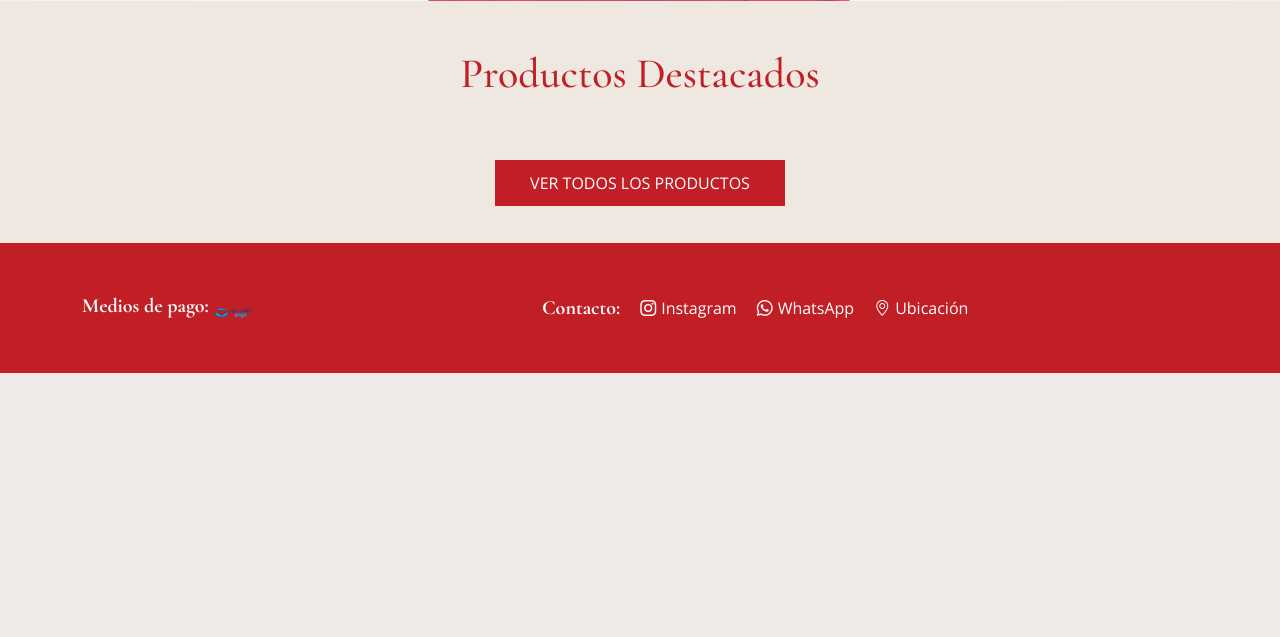
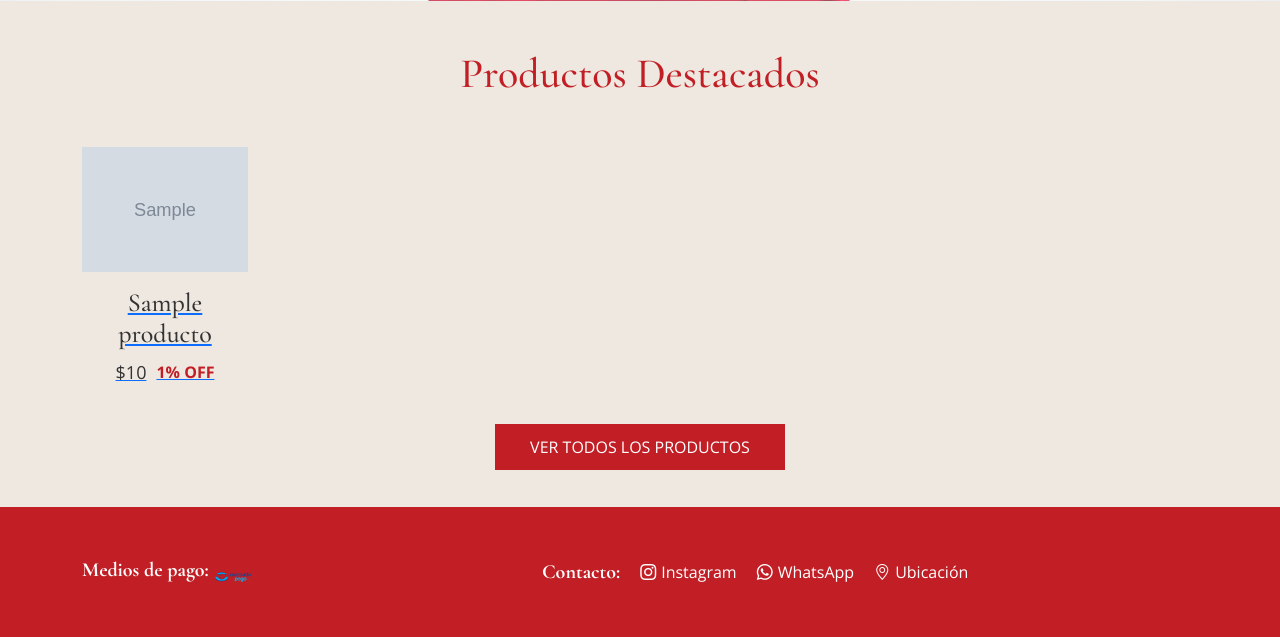
Before and after one commit to palomaponte07-maker/NUEVOPROYECTO, a Django app: page / in a window 1280 px wide. Shown: the part 695-1332 px from the top of the page. Before the commit the page ends 1068 px from the top, so only its background shows below. Run offline with Django 5.2, Linux system fonts and the light colour scheme; tables that the repository leaves empty hold one stand-in row (values such as "Sample post"); grey boxes marked "Sample" are stand-in pictures; some libraries are stand-ins or nearby versions.

Commit message:
Actualiza productos y variantes

```diff
--- a/productos/admin.py
+++ b/productos/admin.py
@@ -1,8 +1,9 @@
 from django.contrib import admin
-from .models import Categoria, Producto, Imagen
+from .models import Categoria, Producto, Imagen, ProductoVariante
 
+admin.site.register(Producto)
 admin.site.register(Categoria)
-admin.site.register(Producto)
+admin.site.register(ProductoVariante)
 admin.site.register(Imagen)
 
 
--- a/productos/models.py
+++ b/productos/models.py
@@ -69,6 +69,14 @@ class Imagen(models.Model):
         db_column='idProducto'
     )
 
+    variante = models.ForeignKey(
+        ProductoVariante,
+        on_delete=models.CASCADE,
+        db_column='idVariante',
+        null=True,
+        blank=True
+    )
+
     urlImagen = models.CharField(max_length=255)
     class Meta:
         db_table = 'Imagen'
--- a/productos/views.py
+++ b/productos/views.py
@@ -3,11 +3,7 @@ from .models import Producto
 from django.utils import timezone
 
 def inicio(request):
-    ahora = timezone.now()
     productos_destacados = Producto.objects.filter(
-        porcentajeDescuento__gt=0,
-        fechaInicioDescuento__lte=ahora,
-        fechaFinDescuento__gte=ahora,
         estado=True
     )
 
@@ -18,7 +14,7 @@ def inicio(request):
     )
 
 def productos(request):
-    productos = Producto.objects.all(
+    productos = Producto.objects.filter(
          estado=True
     )
 
--- a/static/css/style.css
+++ b/static/css/style.css
@@ -94,39 +94,38 @@ header,
 
 
 
-
-
-.producto h6{
+.producto h6 {
     font-family: var(--fuente-titulos);
     font-size: 26px;
     font-weight: 500;
     color: var(--color-texto);
     margin-top: 15px;
+    min-height: 32px;
 }
-
 
 .precios {
     display: flex;
     justify-content: center;
     align-items: center;
-    gap: 10px;
+    min-height: 30px;
+    margin-top: 5px;
 }
 
-.precio,
-.precio-viejo{
+.precio {
     font-family: var(--fuente-general);
     font-size: 18px;
-}
-
-.precio{
     color: var(--color-texto);
     font-weight: 400;
 }
 
-.precio-viejo{
-    color: #777;
-    text-decoration: line-through;
+.descuento {
+    font-family: var(--fuente-general);
+    font-size: 16px;
+    color: var(--color-rojo);
+    font-weight: 700;
+    margin-left: 10px;
 }
+
 
 
 
--- a/templates/cliente/inicio.html
+++ b/templates/cliente/inicio.html
@@ -53,15 +53,18 @@ Inicio
 
                         <h6>{{ producto.nombre }}</h6>
 
+
                         <div class="precios">
 
-                            <p class="precio-viejo">
-                                ${{ producto.precioOriginal|floatformat:0 }}
-                            </p>
+                            <span class="precio">
+                                ${{ producto.precioVenta|floatformat:0 }}
+                            </span>
 
-                            <p class="precio">
-                                ${{ producto.precioDescuento|floatformat:0 }}
-                            </p>
+                            {% if producto.porcentajeDescuento > 0 %}
+                                <span class="descuento">
+                                    {{ producto.porcentajeDescuento|floatformat:0 }}% OFF
+                                </span>
+                            {% endif %}
 
                         </div>
 
@@ -73,13 +76,13 @@ Inicio
 
         </div>
 
-        <div class="text-center mt-5">
+    </div>
 
-            <a href="{% url 'productos' %}" class="btn-productos">
-                VER TODOS LOS PRODUCTOS
-            </a>
+    <div class="text-center mt-5">
 
-        </div>
+        <a href="{% url 'productos' %}" class="btn-productos">
+            VER TODOS LOS PRODUCTOS
+        </a>
 
     </div>
 
```
Also changed, not shown: templates/cliente/productos.html (+8 -6 lines), productos/migrations/0003_imagen_variante.py (added).
